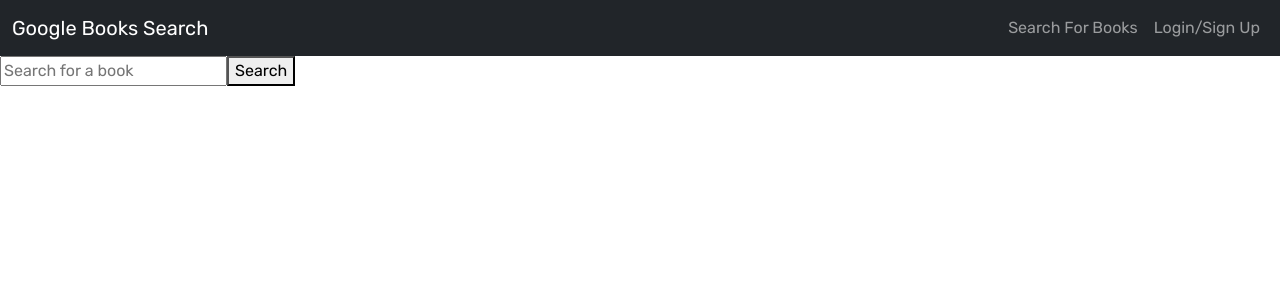
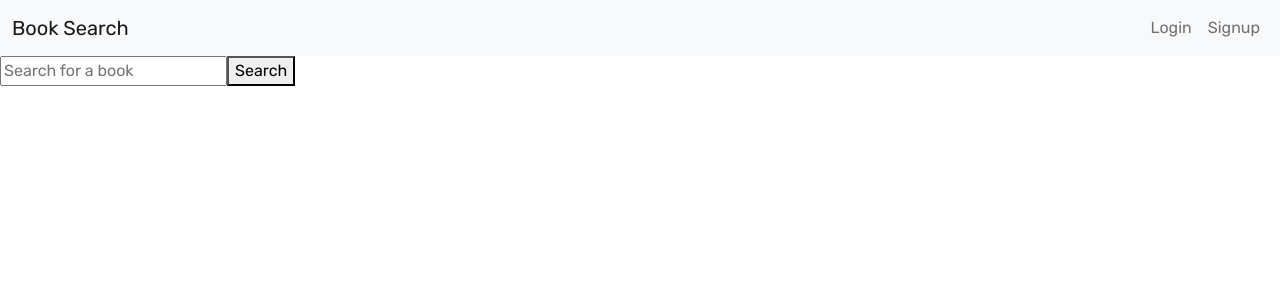
Before and after one commit to EthanForrestCarr/BookSearchEngine, a React (Vite) app in the folder client/: page / in a window 1280 px wide. Shown: the top 300 px of the page. Built offline with nearby package versions, Linux system fonts and the light colour scheme.

Commit message:
refactored navbar component

```diff
--- a/client/src/components/Navbar.tsx
+++ b/client/src/components/Navbar.tsx
@@ -1,77 +1,66 @@
-import { useState } from 'react';
+import React from 'react';
 import { Link } from 'react-router-dom';
-import { Navbar, Nav, Container, Modal, Tab } from 'react-bootstrap';
-import SignUpForm from './SignupForm';
-import LoginForm from './LoginForm';
-
 import Auth from '../utils/auth';
 
-const AppNavbar = () => {
-  // set modal display state
-  const [showModal, setShowModal] = useState(false);
+const Navbar = () => {
+  const loggedIn = Auth.loggedIn();
+
+  const handleLogout = () => {
+    Auth.logout();
+    window.location.assign('/');
+  };
 
   return (
-    <>
-      <Navbar bg='dark' variant='dark' expand='lg'>
-        <Container fluid>
-          <Navbar.Brand as={Link} to='/'>
-            Google Books Search
-          </Navbar.Brand>
-          <Navbar.Toggle aria-controls='navbar' />
-          <Navbar.Collapse id='navbar' className='d-flex flex-row-reverse'>
-            <Nav className='ml-auto d-flex'>
-              <Nav.Link as={Link} to='/'>
-                Search For Books
-              </Nav.Link>
-              {/* if user is logged in show saved books and logout */}
-              {Auth.loggedIn() ? (
-                <>
-                  <Nav.Link as={Link} to='/saved'>
-                    See Your Books
-                  </Nav.Link>
-                  <Nav.Link onClick={Auth.logout}>Logout</Nav.Link>
-                </>
-              ) : (
-                <Nav.Link onClick={() => setShowModal(true)}>Login/Sign Up</Nav.Link>
-              )}
-            </Nav>
-          </Navbar.Collapse>
-        </Container>
-      </Navbar>
-      {/* set modal data up */}
-      <Modal
-        size='lg'
-        show={showModal}
-        onHide={() => setShowModal(false)}
-        aria-labelledby='signup-modal'>
-        {/* tab container to do either signup or login component */}
-        <Tab.Container defaultActiveKey='login'>
-          <Modal.Header closeButton>
-            <Modal.Title id='signup-modal'>
-              <Nav variant='pills'>
-                <Nav.Item>
-                  <Nav.Link eventKey='login'>Login</Nav.Link>
-                </Nav.Item>
-                <Nav.Item>
-                  <Nav.Link eventKey='signup'>Sign Up</Nav.Link>
-                </Nav.Item>
-              </Nav>
-            </Modal.Title>
-          </Modal.Header>
-          <Modal.Body>
-            <Tab.Content>
-              <Tab.Pane eventKey='login'>
-                <LoginForm handleModalClose={() => setShowModal(false)} />
-              </Tab.Pane>
-              <Tab.Pane eventKey='signup'>
-                <SignUpForm handleModalClose={() => setShowModal(false)} />
-              </Tab.Pane>
-            </Tab.Content>
-          </Modal.Body>
-        </Tab.Container>
-      </Modal>
-    </>
+    <nav className="navbar navbar-expand-lg navbar-light bg-light">
+      <div className="container-fluid">
+        <Link className="navbar-brand" to="/">
+          Book Search
+        </Link>
+        <button
+          className="navbar-toggler"
+          type="button"
+          data-bs-toggle="collapse"
+          data-bs-target="#navbarNav"
+          aria-controls="navbarNav"
+          aria-expanded="false"
+          aria-label="Toggle navigation"
+        >
+          <span className="navbar-toggler-icon"></span>
+        </button>
+        <div className="collapse navbar-collapse" id="navbarNav">
+          <ul className="navbar-nav ms-auto">
+            {loggedIn ? (
+              <>
+                <li className="nav-item">
+                  <Link className="nav-link" to="/saved">
+                    Saved Books
+                  </Link>
+                </li>
+                <li className="nav-item">
+                  <button className="btn nav-link" onClick={handleLogout}>
+                    Logout
+                  </button>
+                </li>
+              </>
+            ) : (
+              <>
+                <li className="nav-item">
+                  <Link className="nav-link" to="/login">
+                    Login
+                  </Link>
+                </li>
+                <li className="nav-item">
+                  <Link className="nav-link" to="/signup">
+                    Signup
+                  </Link>
+                </li>
+              </>
+            )}
+          </ul>
+        </div>
+      </div>
+    </nav>
   );
 };
 
-export default AppNavbar;
+export default Navbar;
```
